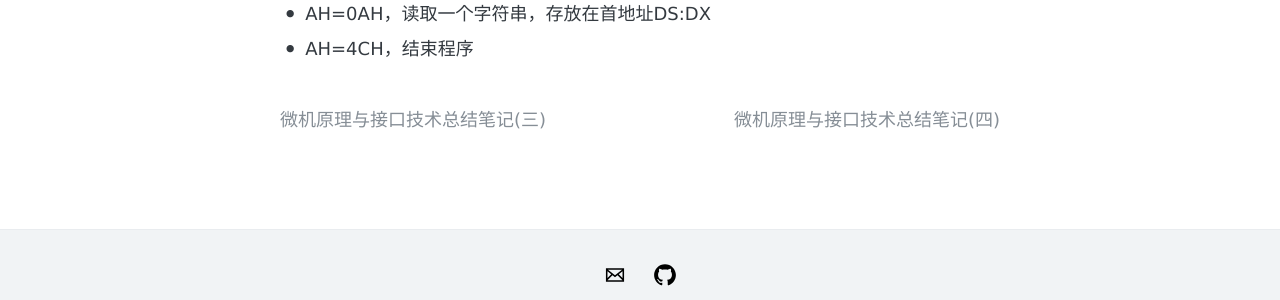
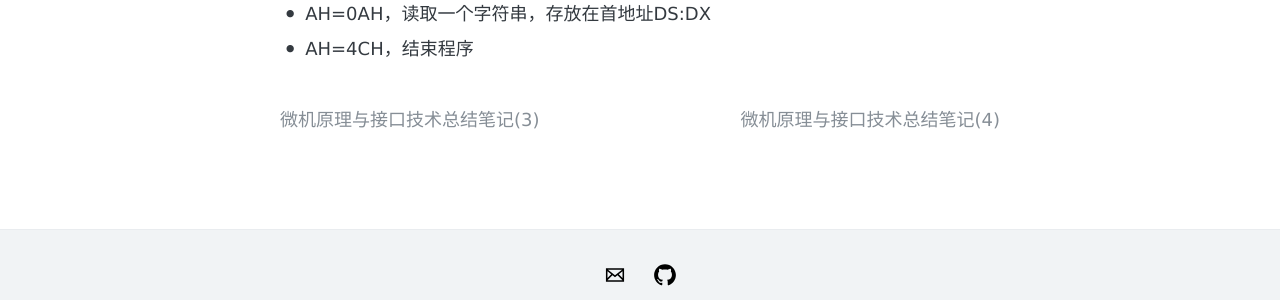
Before and after one commit to ExcitedSpider/archive.excitedspider.github.io, a Jekyll site: the page built from _posts/2019-6-6-微机原理与接口技术总结笔记(二).md, in a window 1280 px wide and 900 px high, scrolled down 3236 px. Shown: the part 526-826 px from the top of the window. Built offline with Jekyll 4.4.1, drawn with Linux system fonts in a browser that asks for light colours; some of the changed text lies outside the part shown.

Commit message:
2019/6/6 20:39 by

```diff
--- a/_posts/2019-6-6-微机原理与接口技术总结笔记(三).md
+++ b/_posts/2019-6-6-微机原理与接口技术总结笔记(三).md
@@ -1,6 +1,6 @@
 ---
 layout: post
-title: "微机原理与接口技术总结笔记(三)"
+title: "微机原理与接口技术总结笔记(3)"
 date: 2019-6-6
 excerpt: "接口I/O技术：8086接口引脚，数据传送方式，地址译码，中断；中断控制器8259A；中断处理程序"
 tags: [IO]
--- a/_posts/2019-6-6-微机原理与接口技术总结笔记(四).md
+++ b/_posts/2019-6-6-微机原理与接口技术总结笔记(四).md
@@ -1,6 +1,6 @@
 ---
 layout: post
-title: "微机原理与接口技术总结笔记(四)"
+title: "微机原理与接口技术总结笔记(4)"
 date: 2019-6-6
 excerpt: "可编程定时器8254；可编程并行接口8255"
 tags: [IO]
```
Also changed, not shown: _posts/2019-6-5-微机原理与接口技术总结笔记(一).md (+1 -1 lines), _posts/2019-6-6-微机原理与接口技术总结笔记(二).md (+1 -1 lines).
